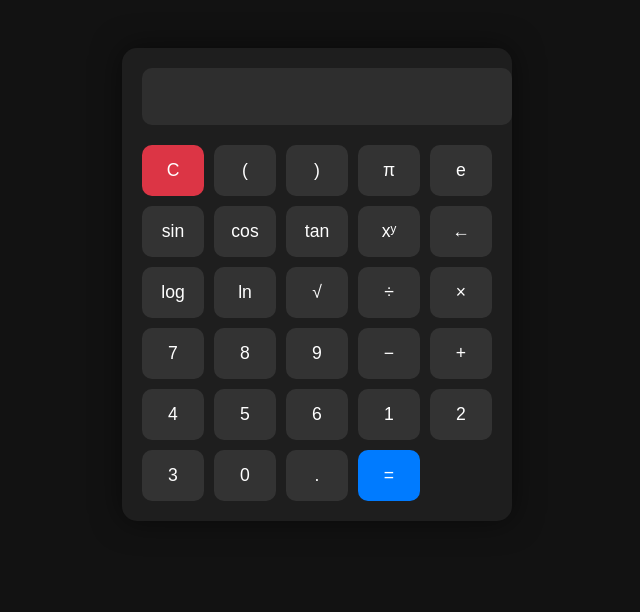
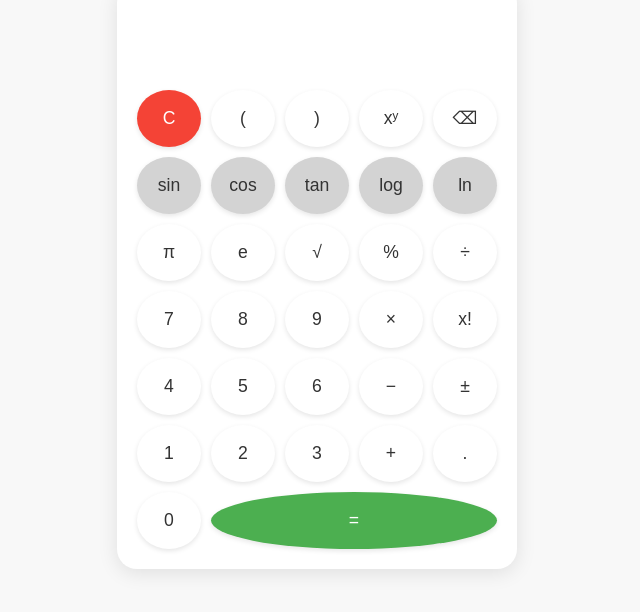
Before and after one commit to saifulfayaz/study, a plain HTML site: page index.html in a window 1280 px wide. Shown: the part 124-736 px from the top of the page, without its empty margins (323-963 px from the left). Drawn offline with Linux system fonts and the light colour scheme.

Commit message:
Update index.html

```diff
--- a/index.html
+++ b/index.html
@@ -6,33 +6,32 @@
   <title>Scientific Calculator</title>
   <style>
     body {
-      background-color: #121212;
-      color: #fff;
+      background-color: #f8f8f8;
       font-family: 'Segoe UI', sans-serif;
       display: flex;
       justify-content: center;
       align-items: center;
       height: 100vh;
+      margin: 0;
     }
 
     .calculator {
-      background-color: #1e1e1e;
+      width: 360px;
+      background: #ffffff;
+      border-radius: 20px;
       padding: 20px;
-      border-radius: 15px;
-      box-shadow: 0 0 30px rgba(0,0,0,0.5);
-      width: 350px;
+      box-shadow: 0 4px 20px rgba(0,0,0,0.1);
     }
 
     .display {
       width: 100%;
-      font-size: 2em;
-      padding: 10px;
-      background: #2e2e2e;
+      font-size: 2rem;
+      text-align: right;
+      padding: 20px 10px;
       border: none;
-      color: white;
-      border-radius: 10px;
-      text-align: right;
-      margin-bottom: 20px;
+      background: none;
+      color: #333;
+      margin-bottom: 10px;
     }
 
     .buttons {
@@ -42,34 +41,38 @@
     }
 
     button {
-      padding: 15px;
-      font-size: 1.1em;
-      background-color: #333;
-      color: white;
+      font-size: 1.1rem;
       border: none;
-      border-radius: 10px;
+      border-radius: 50%;
+      padding: 18px;
+      background-color: #ffffff;
+      box-shadow: 0 2px 5px rgba(0,0,0,0.1);
+      color: #333;
       cursor: pointer;
-      transition: 0.2s ease;
+      transition: background 0.2s;
     }
 
     button:hover {
-      background-color: #444;
+      background-color: #f0f0f0;
     }
 
-    button.equal {
-      background-color: #007bff;
+    .btn-operator {
+      background-color: #a9a9a9;
+      color: white;
     }
 
-    button.equal:hover {
-      background-color: #0056b3;
+    .btn-func {
+      background-color: #d3d3d3;
     }
 
-    button.clear {
-      background-color: #dc3545;
+    .btn-equal {
+      background-color: #4CAF50;
+      color: white;
     }
 
-    button.clear:hover {
-      background-color: #a71d2a;
+    .btn-clear {
+      background-color: #f44336;
+      color: white;
     }
   </style>
 </head>
@@ -77,40 +80,44 @@
   <div class="calculator">
     <input type="text" id="display" class="display" readonly />
     <div class="buttons">
-      <button onclick="clearDisplay()" class="clear">C</button>
+      <button onclick="clearDisplay()" class="btn-clear">C</button>
       <button onclick="append('(')">(</button>
       <button onclick="append(')')">)</button>
+      <button onclick="append('^')">xʸ</button>
+      <button onclick="backspace()">⌫</button>
+
+      <button onclick="append('sin(')" class="btn-func">sin</button>
+      <button onclick="append('cos(')" class="btn-func">cos</button>
+      <button onclick="append('tan(')" class="btn-func">tan</button>
+      <button onclick="append('log(')" class="btn-func">log</button>
+      <button onclick="append('ln(')" class="btn-func">ln</button>
+
       <button onclick="append('π')">π</button>
       <button onclick="append('e')">e</button>
-
-      <button onclick="append('sin(')">sin</button>
-      <button onclick="append('cos(')">cos</button>
-      <button onclick="append('tan(')">tan</button>
-      <button onclick="append('^')">xʸ</button>
-      <button onclick="backspace()">←</button>
-
-      <button onclick="append('log(')">log</button>
-      <button onclick="append('ln(')">ln</button>
       <button onclick="append('√(')">√</button>
+      <button onclick="append('%')">%</button>
       <button onclick="append('/')">÷</button>
-      <button onclick="append('*')">×</button>
 
       <button onclick="append('7')">7</button>
       <button onclick="append('8')">8</button>
       <button onclick="append('9')">9</button>
-      <button onclick="append('-')">−</button>
-      <button onclick="append('+')">+</button>
+      <button onclick="append('*')">×</button>
+      <button onclick="append('!')">x!</button>
 
       <button onclick="append('4')">4</button>
       <button onclick="append('5')">5</button>
       <button onclick="append('6')">6</button>
+      <button onclick="append('-')">−</button>
+      <button onclick="toggleSign()">±</button>
+
       <button onclick="append('1')">1</button>
       <button onclick="append('2')">2</button>
+      <button onclick="append('3')">3</button>
+      <button onclick="append('+')">+</button>
+      <button onclick="append('.')">.</button>
 
-      <button onclick="append('3')">3</button>
       <button onclick="append('0')">0</button>
-      <button onclick="append('.')">.</button>
-      <button onclick="calculate()" class="equal">=</button>
+      <button onclick="calculate()" class="btn-equal" style="grid-column: span 4">=</button>
     </div>
   </div>
 
@@ -118,8 +125,8 @@
     const display = document.getElementById("display");
 
     function append(value) {
-      if (value === 'π') value = Math.PI;
-      else if (value === 'e') value = Math.E;
+      if (value === 'π') value = Math.PI.toString();
+      if (value === 'e') value = Math.E.toString();
       display.value += value;
     }
 
@@ -131,10 +138,26 @@
       display.value = display.value.slice(0, -1);
     }
 
+    function toggleSign() {
+      if (display.value) {
+        if (display.value.startsWith('-')) {
+          display.value = display.value.slice(1);
+        } else {
+          display.value = '-' + display.value;
+        }
+      }
+    }
+
+    function factorial(n) {
+      if (n < 0) return NaN;
+      if (n === 0 || n === 1) return 1;
+      let result = 1;
+      for (let i = 2; i <= n; i++) result *= i;
+      return result;
+    }
+
     function calculate() {
       let expr = display.value
-        .replace(/π/g, Math.PI)
-        .replace(/e/g, Math.E)
         .replace(/√/g, 'Math.sqrt')
         .replace(/sin/g, 'Math.sin')
         .replace(/cos/g, 'Math.cos')
@@ -144,7 +167,14 @@
         .replace(/\^/g, '**');
 
       try {
-        let result = eval(expr);
+        // Handle factorials separately
+        while (expr.includes('!')) {
+          expr = expr.replace(/(\d+)!/, (match, number) => {
+            return factorial(Number(number));
+          });
+        }
+
+        const result = eval(expr);
         display.value = result;
       } catch (e) {
         display.value = "Error";
```
